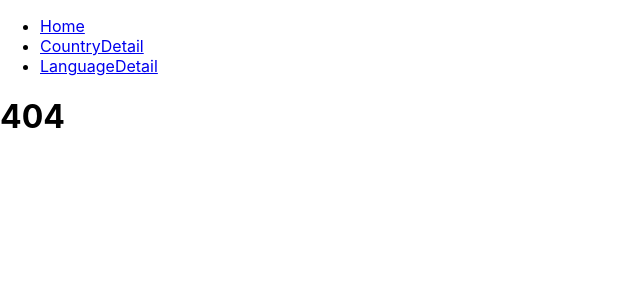
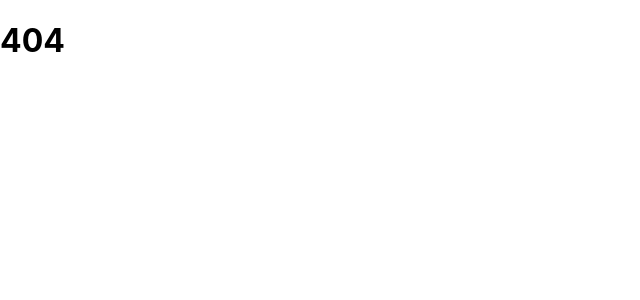
Before and after one commit to jfrye122/ctry-app, a React (Create React App) app: page /country in a window 1280 px wide. Before the commit this address had no page. Shown: the top 300 px of the page, without its empty margins (0-640 px from the left). Built offline with nearby package versions, Linux system fonts and the light colour scheme.

Commit message:
Removed Layout Component that is no longer needed

```diff
--- a/src/App.js
+++ b/src/App.js
@@ -1,21 +1,15 @@
-
-import './App.css';
+import "./App.css";
 import { BrowserRouter, Routes, Route } from "react-router-dom";
 
 import Home from "./pages/HomePage/Home";
 import CountryDetail from "./pages/CountryDetail";
 import LanguageDetail from "./pages/LanguageDetail";
 import NoPage from "./pages/NoPage";
-import Layout from "./pages/Layout"; //temp for seeing pages
 
 function App() {
   return (
     <BrowserRouter>
       <Routes>
-        {
-          //PF: By having the nested route, the layout component will always render above the others.
-        }
-        <Route path="/" element={<Layout />}>
         <Route index element={<Home />} />
         {
           //PF Will need to add in routes that can support a path like `/country/:id`
@@ -24,7 +18,6 @@
         <Route path="country/:countryId" element={<CountryDetail />} />
         <Route path="language/:languageId" element={<LanguageDetail />} />
         <Route path="*" element={<NoPage />} />
-        </Route>
       </Routes>
     </BrowserRouter>
   );
--- a/src/pages/Layout.js
+++ /dev/null
@@ -1,24 +0,0 @@
-import { Outlet, Link } from "react-router-dom";
-
-const Layout = () => {
-    return (
-      <>
-        <nav>
-          <ul>
-            <li>
-            <Link to="/">Home</Link>
-            </li>
-            <li>
-            <Link to="/country">CountryDetail</Link>
-            </li>
-            <li>
-            <Link to="/language">LanguageDetail</Link>
-            </li>
-          </ul>
-        </nav>
-
-        <Outlet />
-      </>
-    )
-  };
-export default Layout;
```
Lines whose indentation alone changed are shown as unchanged.
